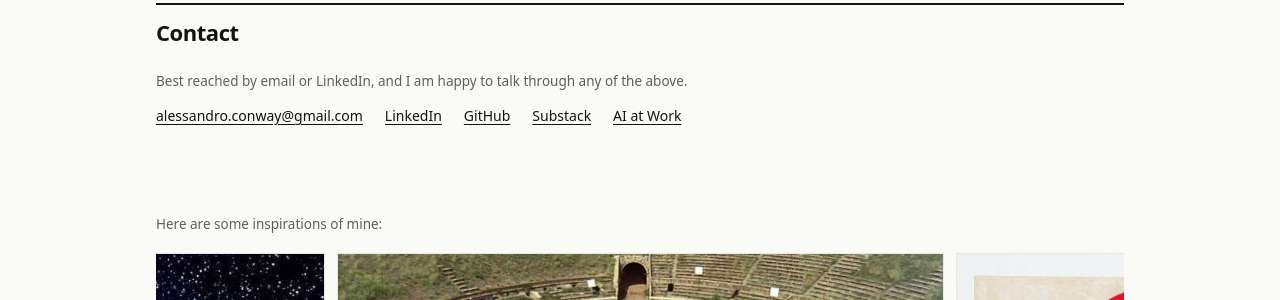
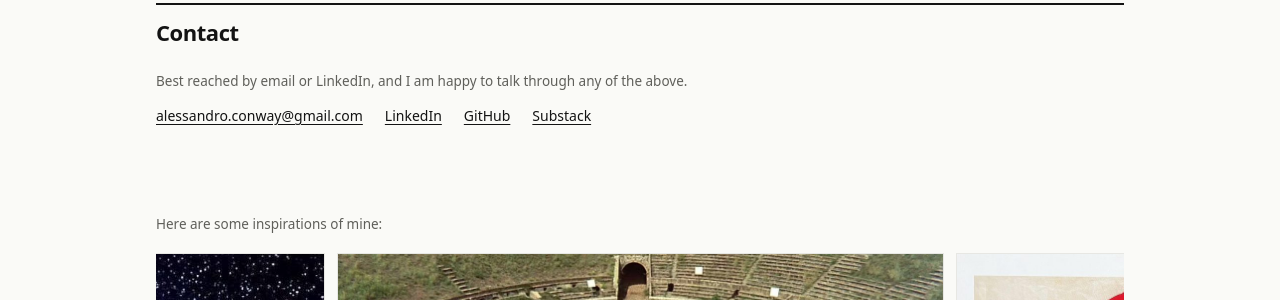
Before and after one commit to conway1521/conway1521.github.io, a Jekyll site: the page built from index.html, in a window 1280 px wide and 900 px high, scrolled down 4719 px. Shown: the part 154-454 px from the top of the window. Built offline with Jekyll 4.4.1, drawn with Linux system fonts in a browser that asks for light colours.

Commit message:
Update index.html

```diff
--- a/index.html
+++ b/index.html
@@ -451,7 +451,6 @@ title: null
       <a href="https://www.linkedin.com/in/alessandro-conway/" target="_blank" rel="noopener">LinkedIn</a>
       <a href="https://github.com/conway1521" target="_blank" rel="noopener">GitHub</a>
       <a href="https://alessandroconway.substack.com" target="_blank" rel="noopener">Substack</a>
-      <a href="https://conway1521.github.io/ai-index/" target="_blank" rel="noopener">AI at Work</a>
     </div>
   </section>
 
```
